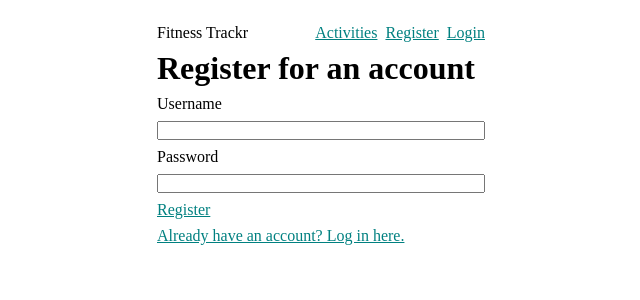
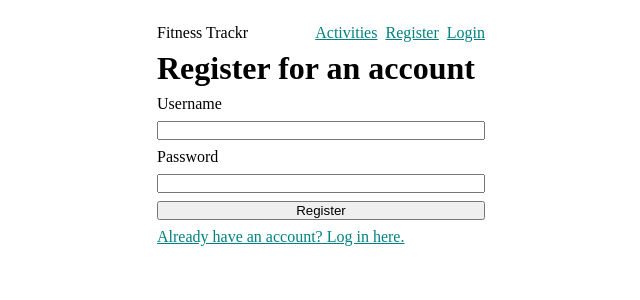
Before and after one commit to captainchess/fitness-trckr-pro, a React (Vite) app: page /register in a window 1280 px wide. Shown: the top 300 px of the page, without its empty margins (319-959 px from the left). Built offline with nearby package versions, Linux system fonts and the light colour scheme; no server answers.

Commit message:
Changed register button back to <button>

```diff
--- a/src/auth/Register.jsx
+++ b/src/auth/Register.jsx
@@ -32,7 +32,7 @@ export default function Register() {
           Password
           <input type="password" name="password" required />
         </label>
-        <Link to="/register">Register</Link>
+        <button>Register</button>
         {error && <p role="alert">{error}</p>}
       </form>
       <Link to="/login">
```
